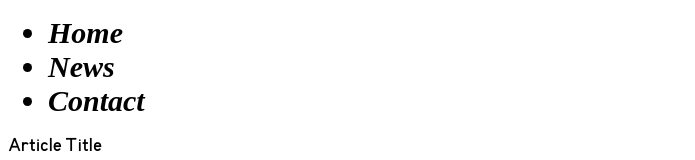
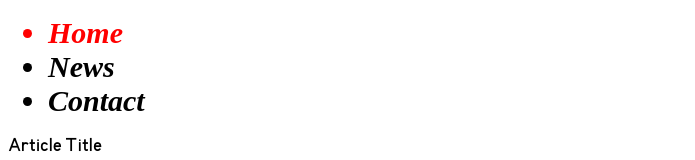
Before and after one commit to kess0/frontend-lesson3, a plain HTML site: page index.html in a window 1280 px wide. Shown: the top 160 px of the page, without its empty margins (0-695 px from the left). Drawn offline with Linux system fonts and the light colour scheme; a web font is replaced by a local one.

Commit message:
Update style.css

```diff
--- a/css/style.css
+++ b/css/style.css
@@ -42,6 +42,10 @@
     font-style: italic;
 }
 
+.active {
+    color: red;
+}
+
 h3 {
     font-family: "BPG Nino Mtavruli Bold";
 }
```
